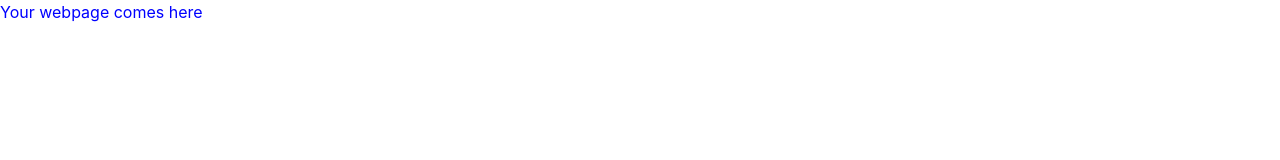
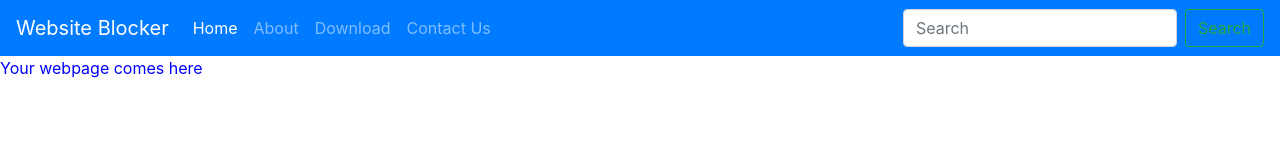
Before and after one commit to sajag1999/Website-Blocker-Project, a plain HTML site: page website/index.html in a window 1280 px wide. Drawn offline with nearby package versions, Linux system fonts and the light colour scheme.

Commit message:
Added NavBar

```diff
--- a/website/index.html
+++ b/website/index.html
@@ -1,26 +1,61 @@
 <!DOCTYPE html>
 <html lang="en">
+
 <head>
-<!--    Required meta tags-->
-	<title>Website Blocker</title>
+    <!--    Required meta tags-->
+    <title>Website Blocker</title>
     <meta charset="utf-8">
     <meta name="viewport" content="width=device-width, initial-scale=1, shrink-to-fit=no">
 
-<!-- Bootstrap CSS -->
+    <!-- Bootstrap CSS -->
     <link rel="stylesheet" href="bootstrap-4.3.1-dist/css/bootstrap.min.css">
     <link rel="stylesheet" href="bootstrap-4.3.1-dist/css/bootstrap-grid.min.css">
     <link rel="stylesheet" href="main.css">
 </head>
+
 <body>
 
+    <nav class="navbar navbar-expand-lg navbar-dark bg-primary">
+        <a class="navbar-brand" href="#">Website Blocker</a>
+        <button class="navbar-toggler" type="button" data-toggle="collapse" data-target="#navbarSupportedContent"
+            aria-controls="navbarSupportedContent" aria-expanded="false" aria-label="Toggle navigation">
+            <span class="navbar-toggler-icon"></span>
+        </button>
+
+        <div class="collapse navbar-collapse" id="navbarSupportedContent">
+            <ul class="navbar-nav mr-auto">
+                <li class="nav-item active">
+                    <a class="nav-link" href="#">Home <span class="sr-only">(current)</span></a>
+                </li>
+                <li class="nav-item">
+                    <a class="nav-link" href="#">About</a>
+                </li>
+                <li class="nav-item">
+                    <a class="nav-link" href="#">Download</a>
+                </li>
+                <li class="nav-item">
+                    <a class="nav-link" href="#">Contact Us</a>
+                </li>
+            </ul>
+            <form class="form-inline my-2 my-lg-0">
+                <input class="form-control mr-sm-2" type="search" placeholder="Search" aria-label="Search">
+                <button class="btn btn-outline-success my-2 my-sm-0" type="submit">Search</button>
+            </form>
+        </div>
+    </nav>
 
     Your webpage comes here
 
-        <!-- Optional JavaScript -->
+    <!-- Optional JavaScript -->
     <!-- jQuery first, then Popper.js, then Bootstrap JS -->
-<script src="https://code.jquery.com/jquery-3.3.1.slim.min.js" integrity="sha384-q8i/X+965DzO0rT7abK41JStQIAqVgRVzpbzo5smXKp4YfRvH+8abtTE1Pi6jizo" crossorigin="anonymous"></script>
-<script src="https://cdnjs.cloudflare.com/ajax/libs/popper.js/1.14.7/umd/popper.min.js" integrity="sha384-UO2eT0CpHqdSJQ6hJty5KVphtPhzWj9WO1clHTMGa3JDZwrnQq4sF86dIHNDz0W1" crossorigin="anonymous"></script>
-<script src="bootstrap-4.3.1-dist/js/bootstrap.js"></script>
+    <script src="https://code.jquery.com/jquery-3.3.1.slim.min.js"
+        integrity="sha384-q8i/X+965DzO0rT7abK41JStQIAqVgRVzpbzo5smXKp4YfRvH+8abtTE1Pi6jizo"
+        crossorigin="anonymous"></script>
+    <script src="https://cdnjs.cloudflare.com/ajax/libs/popper.js/1.14.7/umd/popper.min.js"
+        integrity="sha384-UO2eT0CpHqdSJQ6hJty5KVphtPhzWj9WO1clHTMGa3JDZwrnQq4sF86dIHNDz0W1"
+        crossorigin="anonymous"></script>
+    <script src="bootstrap-4.3.1-dist/js/bootstrap.js"></script>
 
 </body>
+
 </html>
```
